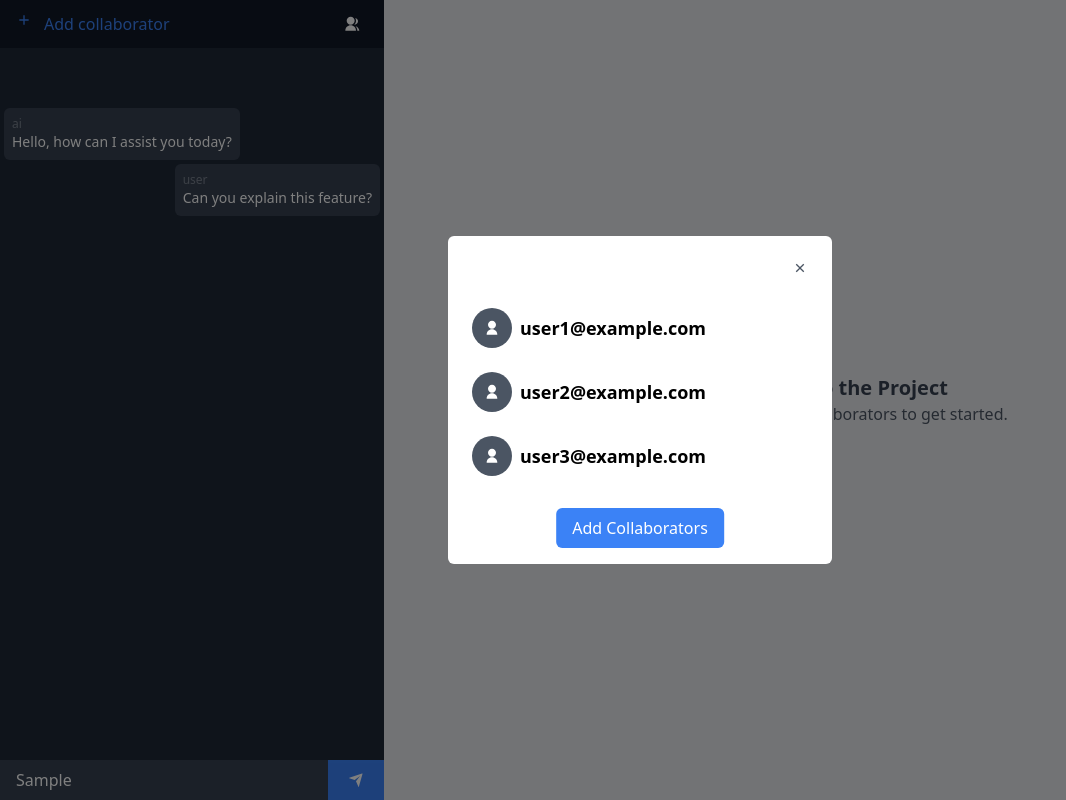
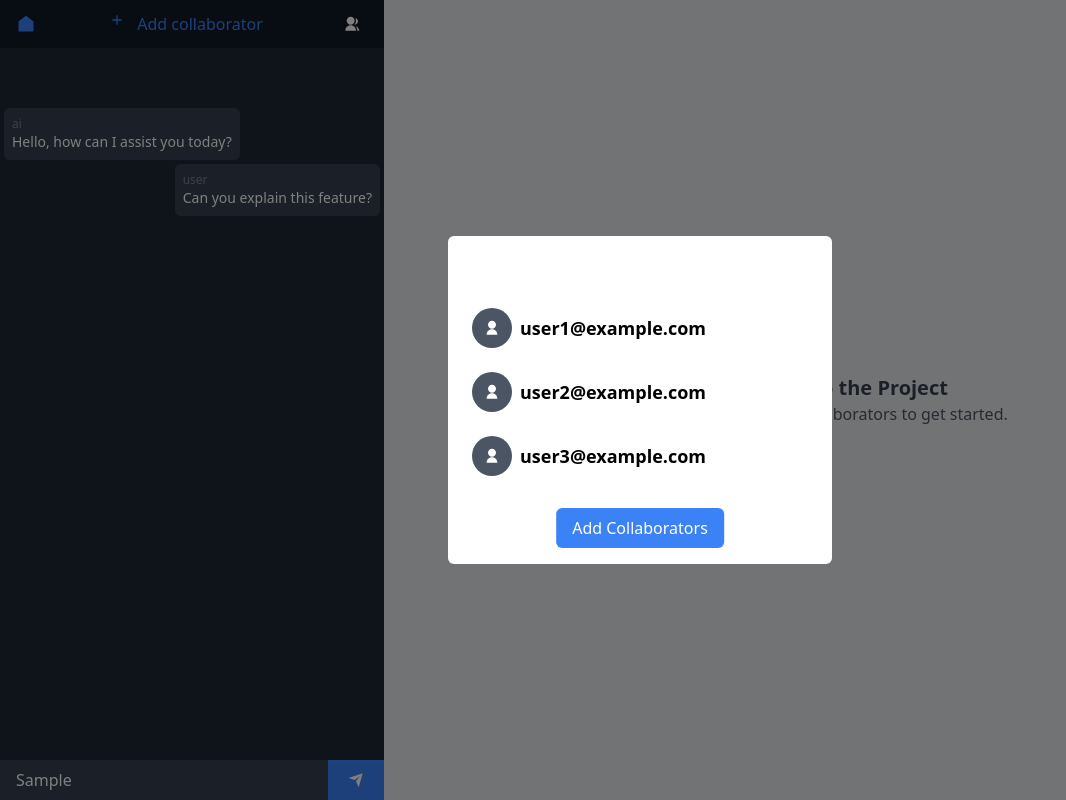
Before and after one commit to Uber-Clone-01/CORTEX, a React (Vite) app in the folder frontend/: page /project in a window 1280 px wide. Both pictures are taken after typing "Sample" into the empty fields and a click on the button "Add collaborator". Shown: the whole page, without its empty margins (0-1066 px from the left). Built offline with nearby package versions, Linux system fonts and the light colour scheme; no server answers.

Commit message:
Fixed Issues

```diff
--- a/frontend/src/components/HomeScreen.jsx
+++ b/frontend/src/components/HomeScreen.jsx
@@ -25,6 +25,8 @@ const HomeScreen = () => {
     setProjects([...projects, newProject]);
     setIsModalOpen(false);
     setProjectName("");*/
+    const newProject = { _id: Date.now().toString(), name: projectName, users: [] };
+  setProjects((prevProjects) => [...prevProjects, newProject]);
   };
 
   useEffect(() => {
@@ -43,8 +45,10 @@ const HomeScreen = () => {
   };
 
   return (
-    <main className="p-8 bg-gradient-to-b from-gray-900 to-gray-800 min-h-screen pt-24">
-        <Navbar/>
+    <>
+     <Navbar />
+    <main className="p-8 bg-gradient-to-b from-gray-900 to-gray-800   min-h-screen pt-24">
+
       {/* Logout Button */}
       <div className="text-right mb-4">
         <button
@@ -132,14 +136,14 @@ const HomeScreen = () => {
                   onChange={(e) => setProjectName(e.target.value)}
                   value={projectName}
                   type="text"
-                  className="mt-1 block w-full p-2 border border-gray-300 rounded-md"
+                  className="mt-1 block w-full p-2 border border-gray-700 text-black rounded-md"
                   required
                 />
               </div>
-              <div className="flex justify-end">
+              <div className="flex flex-col sm:flex-row justify-end gap-2">
   <button
     type="button"
-                  className="mr-2 px-4 py-2 bg-gray-300 text-gray-800 rounded-md hover:bg-gray-400 transition"
+    className="px-4 py-2 bg-gray-300 text-gray-800 rounded-md hover:bg-gray-400 transition"
     onClick={() => setIsModalOpen(false)}
   >
     Cancel
@@ -151,11 +155,13 @@ const HomeScreen = () => {
     Create
   </button>
 </div>
+
             </form>
           </motion.div>
         </motion.div>
       )}
     </main>
+    </>
   );
 };
 
--- a/frontend/src/components/Project.jsx
+++ b/frontend/src/components/Project.jsx
@@ -1,12 +1,17 @@
 import React, { useState, useEffect, useRef } from 'react';
-import { RiAddFill, RiGroupFill, RiCloseFill, RiSendPlaneFill, RiUserFill } from 'react-icons/ri';
+import { RiAddFill, RiGroupFill, RiCloseFill, RiSendPlaneFill, RiUserFill, RiHomeFill } from 'react-icons/ri';
+import { useNavigate, Link } from "react-router-dom"; // Import Link from react-router-dom
+import { motion } from "framer-motion";
+import { gsap } from "gsap";
 
 const Project = () => {
     const [isSidePanelOpen, setIsSidePanelOpen] = useState(false);
     const [isModalOpen, setIsModalOpen] = useState(false);
     const [selectedUserId, setSelectedUserId] = useState(new Set());
-    const [messages, setMessages] = useState([]); // State for messages
-    const [messageInput, setMessageInput] = useState(''); // Input state for message
+    const [messages, setMessages] = useState([]);
+    const [messageInput, setMessageInput] = useState('');
+    const navigate = useNavigate();
+    const sidePanelRef = useRef();
 
     const staticUsers = [
         { email: "user1@example.com" },
@@ -21,12 +26,18 @@ const Project = () => {
 
     const messageBox = useRef();
 
-    // Initialize staticMessages state
     useEffect(() => {
         setMessages(staticMessages);
     }, []);
 
-    // Handle sending a new message
+    useEffect(() => {
+        if (isSidePanelOpen) {
+            gsap.to(sidePanelRef.current, { x: 0, duration: 0.5, ease: "power2.out" });
+        } else {
+            gsap.to(sidePanelRef.current, { x: "-100%", duration: 0.5, ease: "power2.in" });
+        }
+    }, [isSidePanelOpen]);
+
     const handleSendMessage = () => {
         if (messageInput.trim()) {
             setMessages([...messages, { sender: 'user', message: messageInput }]);
@@ -34,7 +45,6 @@ const Project = () => {
         }
     };
 
-    // Handle user click to select/unselect
     const handleUserClick = (id) => {
         setSelectedUserId((prevSelectedUserId) => {
             const newSelectedUserId = new Set(prevSelectedUserId);
@@ -51,6 +61,11 @@ const Project = () => {
         <main className="h-screen w-screen flex flex-col md:flex-row bg-gray-100">
             <section className="left relative flex flex-col h-full md:h-screen min-w-full md:min-w-96 bg-gray-800 text-white">
                 <header className="flex justify-between items-center p-2 px-4 w-full bg-gray-900">
+                    {/* Home Button */}
+                    <Link to="/homeScreen" className="text-blue-500">
+                        <RiHomeFill size={20} />
+                    </Link>
+
                     <button className="flex gap-2 text-blue-500" onClick={() => setIsModalOpen(true)}>
                         <RiAddFill className="mr-1" />
                         <p>Add collaborator</p>
@@ -65,8 +80,11 @@ const Project = () => {
                         className="message-box p-1 flex-grow flex flex-col gap-1 overflow-auto max-h-full"
                     >
                         {messages.map((msg, index) => (
-                            <div
+                            <motion.div
                                 key={index}
+                                initial={{ opacity: 0, y: 20 }}
+                                animate={{ opacity: 1, y: 0 }}
+                                transition={{ duration: 0.3, delay: index * 0.1 }}
                                 className={`${
                                     msg.sender === 'ai' ? 'self-start' : 'self-end'
                                 } message flex flex-col p-2 bg-gray-700 w-fit rounded-md`}
@@ -75,7 +93,7 @@ const Project = () => {
                                 <div className="text-sm">
                                     <p>{msg.message}</p>
                                 </div>
-                            </div>
+                            </motion.div>
                         ))}
                     </div>
                 </div>
@@ -92,9 +110,8 @@ const Project = () => {
                     </button>
                 </div>
                 <div
-                    className={`sidePanel w-full h-full flex flex-col gap-2 bg-gray-700 absolute transition-all ${
-                        isSidePanelOpen ? 'translate-x-0' : '-translate-x-full'
-                    } top-0`}
+                    ref={sidePanelRef}
+                    className="sidePanel w-full h-full flex flex-col gap-2 bg-gray-700 absolute transition-all"
                 >
                     <header className="flex justify-between items-center px-4 p-2 bg-gray-900">
                         <h1 className="font-semibold text-lg text-white">Collaborators</h1>
@@ -123,8 +140,18 @@ const Project = () => {
             </section>
 
             {isModalOpen && (
-                <div className="fixed inset-0 bg-black bg-opacity-50 flex items-center justify-center">
-                    <div className="bg-white p-4 rounded-md w-96 max-w-full relative">
+                <motion.div
+                    className="fixed inset-0 bg-black bg-opacity-50 flex items-center justify-center"
+                    initial={{ opacity: 0 }}
+                    animate={{ opacity: 1 }}
+                    exit={{ opacity: 0 }}
+                >
+                    <motion.div
+                        className="bg-white p-4 rounded-md w-96 max-w-full relative"
+                        initial={{ scale: 0.8 }}
+                        animate={{ scale: 1 }}
+                        transition={{ type: "spring", stiffness: 200 }}
+                    >
                         <header className="flex justify-between items-center mb-4">
                             <h2 className="text-xl font-semibold">Select User</h2>
                             <button onClick={() => setIsModalOpen(false)} className="p-2">
@@ -156,14 +183,8 @@ const Project = () => {
                         >
                             Add Collaborators
                         </button>
-                        <button
-                            onClick={() => setIsModalOpen(false)}
-                            className="absolute top-4 right-4 p-2 text-gray-600 hover:text-gray-900"
-                        >
-                            <RiCloseFill />
-                        </button>
-                    </div>
-                </div>
+                    </motion.div>
+                </motion.div>
             )}
         </main>
     );
--- a/frontend/src/components/navbar.jsx
+++ b/frontend/src/components/navbar.jsx
@@ -1,18 +1,19 @@
 import React, { useState } from "react";
+import { Link } from "react-router-dom";
 import { motion } from "framer-motion";
-import { Link } from "react-router-dom";
+import { HiX } from "react-icons/hi"; // Import the close icon
 
 const Navbar = () => {
   const [isOpen, setIsOpen] = useState(false);
 
   const navVariants = {
-    hidden: { y: -100, opacity: 0 },
-    visible: { y: 0, opacity: 1, transition: { duration: 0.8 } },
+    hidden: { opacity: 0 },
+    visible: { opacity: 1, transition: { duration: 0.5 } },
   };
 
   const menuVariants = {
     hidden: { x: "100%" },
-    visible: { x: 0, transition: { type: "spring", stiffness: 120 } },
+    visible: { x: 0, transition: { duration: 0.5 } },
   };
 
   return (
@@ -22,13 +23,13 @@ const Navbar = () => {
       animate="visible"
       className="bg-black text-white fixed top-0 w-full shadow-lg z-50"
     >
-      <div className="container mx-auto flex justify-between items-center py-4 px-6">
+      <div className="w-full container mx-auto flex justify-between items-center py-4 px-6">
         {/* Logo */}
         <motion.div
           className="text-2xl text-neonWhite font-futuristic"
           whileHover={{ scale: 1.1 }}
         >
-          <Link to="/">CortexAI</Link> {/* Add Link to Logo */}
+          <Link to="/">CortexAI</Link>
         </motion.div>
 
         {/* Desktop Menu */}
@@ -40,7 +41,7 @@ const Navbar = () => {
               transition={{ duration: 0.3 }}
             >
               <Link
-      to={item === "Home" ? "/" : `/${item.toLowerCase()}`} // Set "Home" to `/`
+                to={item === "Home" ? "/" : `/${item.toLowerCase()}`}
                 className="hover:text-neonBlue text-xl"
                 onClick={() => setIsOpen(false)}
               >
@@ -48,7 +49,6 @@ const Navbar = () => {
               </Link>
             </motion.div>
           ))}
-
         </nav>
 
         {/* Mobile Menu Icon */}
@@ -82,6 +82,13 @@ const Navbar = () => {
           animate="visible"
           className="absolute top-0 right-0 bg-black h-screen w-3/4 md:hidden flex flex-col items-center justify-center space-y-8 text-neonWhite"
         >
+          <div
+            className="absolute top-4 right-6 text-neonWhite text-2xl cursor-pointer"
+            onClick={() => setIsOpen(false)} // Close the menu when clicked
+          >
+            <HiX /> {/* Close Icon */}
+          </div>
+
           <motion.div>
             <Link
               to="/"
@@ -118,11 +125,6 @@ const Navbar = () => {
               Contact
             </Link>
           </motion.div>
-
-
-
-
-
         </motion.nav>
       )}
     </motion.header>
```
Lines whose indentation alone changed are shown as unchanged.
